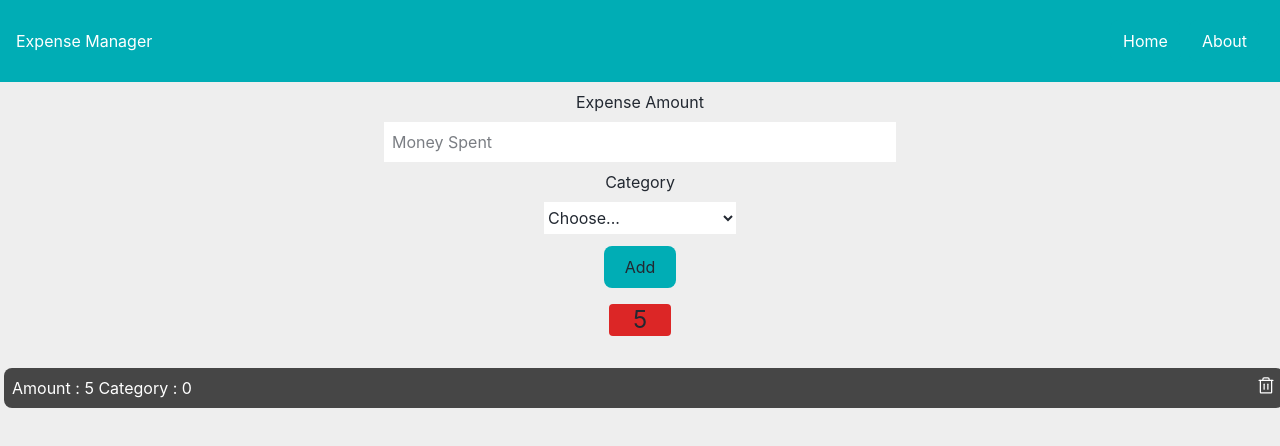
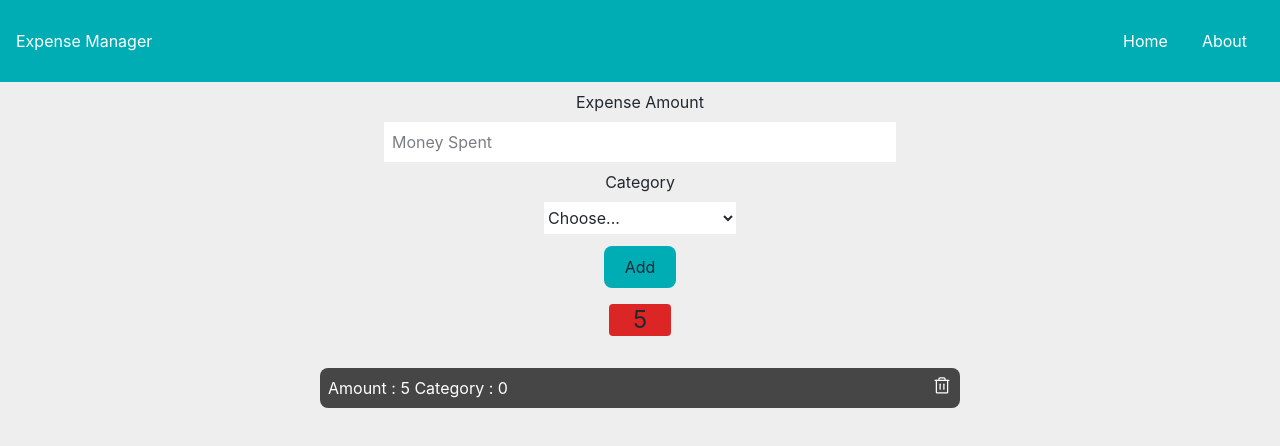
Before and after one commit to Uraniumking007/Expense-Manager, a website built with Vite: page index.html in a window 1280 px wide. Both pictures are taken after typing "5" into the empty fields and a click on the button "Add". Built offline with nearby package versions, Linux system fonts and the light colour scheme; no server answers.

Commit message:
Minor UI Changes

```diff
--- a/index.html
+++ b/index.html
@@ -78,7 +78,10 @@
           autoplay
         ></lottie-player>
       </div>
-      <div class="expense-list mt-4 w-full" id="expense-list"></div>
+      <div
+        class="expense-list mt-4 w-full flex flex-col items-center"
+        id="expense-list"
+      ></div>
     </div>
   </body>
 </html>
--- a/script.js
+++ b/script.js
@@ -77,7 +77,7 @@ const addExpenditure = () => {
 const addCard = () => {
   indexer();
   let ul = document.createElement('div');
-  ul.className = `p-2 m-1 w-full flex justify-between bg-grey-dark rounded-lg ${expense.id} `;
+  ul.className = `p-2 m-1 w-[50%] flex justify-between bg-grey-dark rounded-lg ${expense.id} `;
   ul.id = expenseID;
   let li = document.createElement('div');
   li.classList.add('text-white');
@@ -133,7 +133,7 @@ window.onload = () => {
   expensesRev.forEach((expense) => {
     document.querySelector('expense-list');
     let ul = document.createElement('div');
-    ul.className = `p-2 m-1 w-full flex justify-between bg-grey-dark rounded-lg ${expense.id} `;
+    ul.className = `p-2 m-1 w-[50%] flex justify-between bg-grey-dark rounded-lg ${expense.id} `;
     ul.id = expense.id;
     let li = document.createElement('div');
     li.classList.add('text-white');
```
